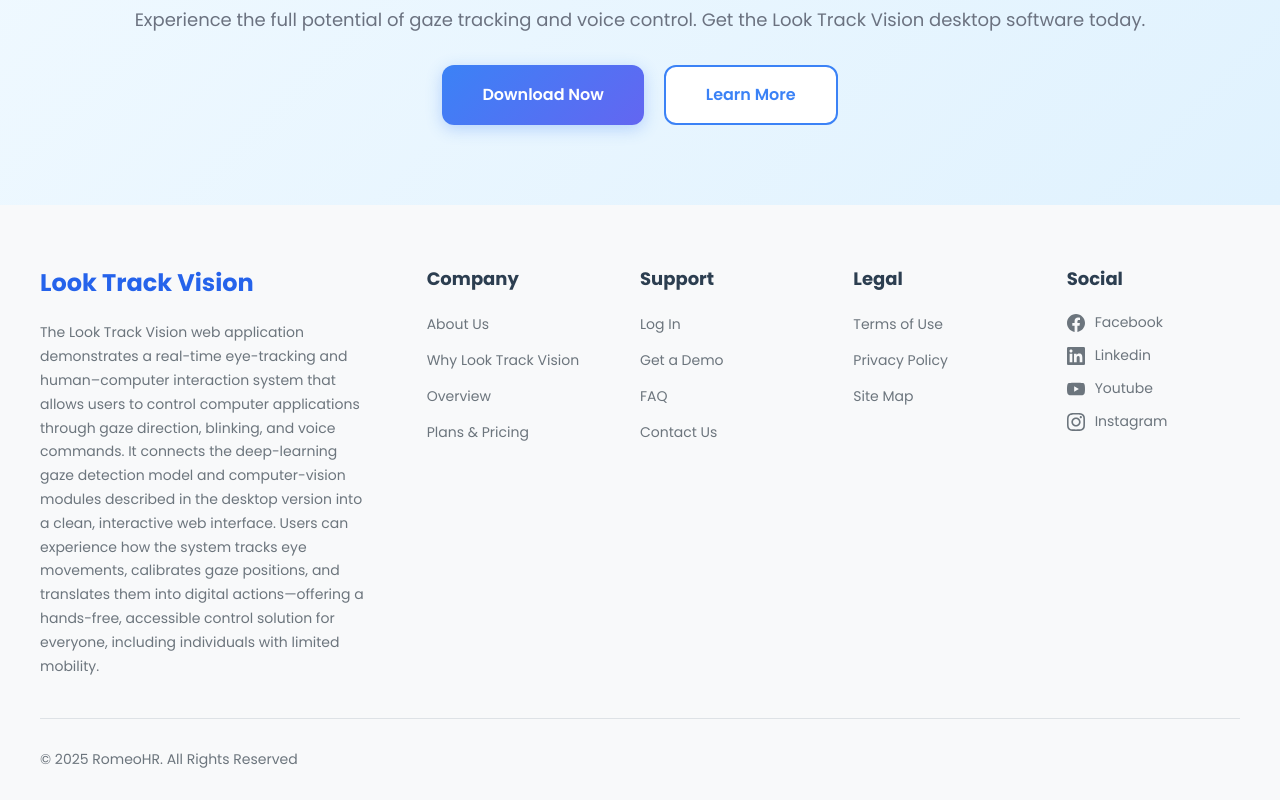
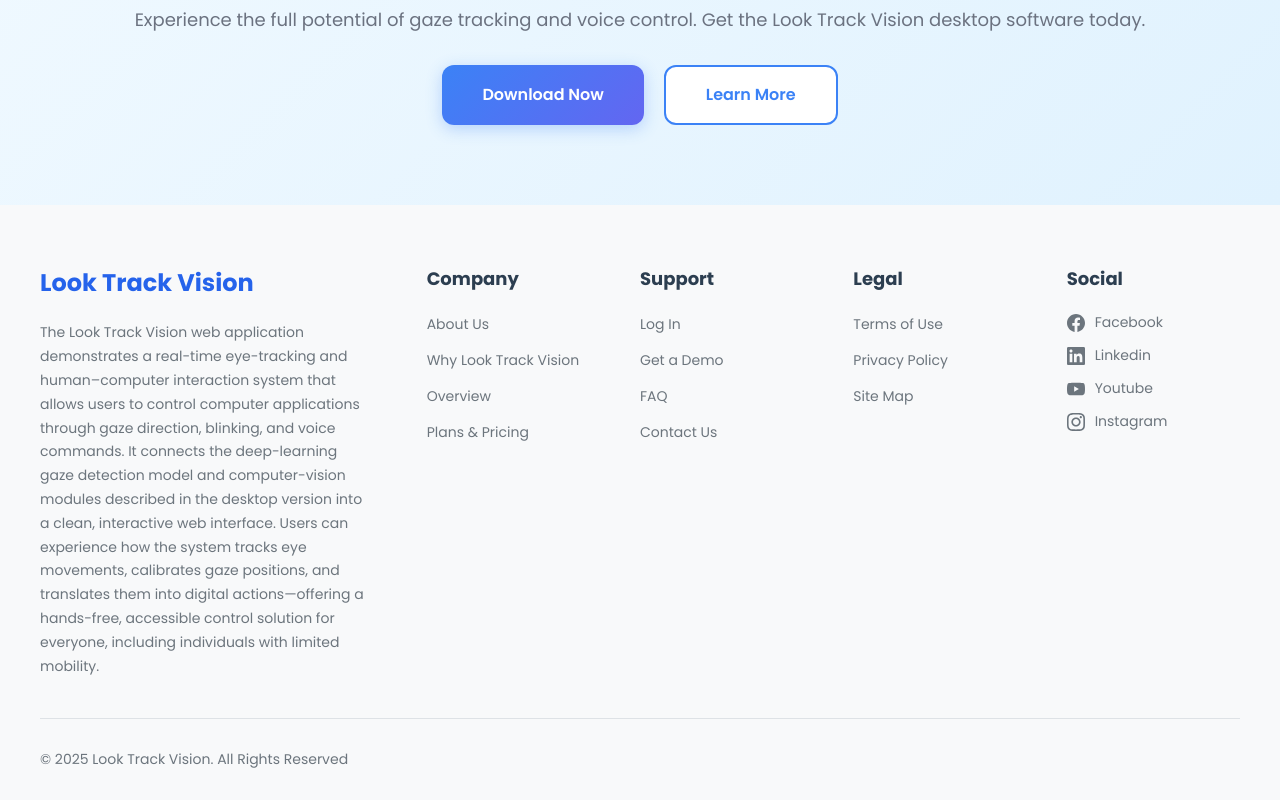
Before and after one commit to MoraisMNS/gaze-tracking-webapp-frontend, a React (Vite) app: page /application-control in a window 1280 px wide. Shown: the part 2398-3198 px from the top of the page. Built offline with nearby package versions, Linux system fonts and the light colour scheme.

Commit message:
Change footer

```diff
--- a/src/components/Footer.jsx
+++ b/src/components/Footer.jsx
@@ -94,7 +94,7 @@
 
         {/* Copyright */}
         <div className="footer-copyright">
-          <p>© 2025 RomeoHR. All Rights Reserved</p>
+          <p>© 2025 Look Track Vision. All Rights Reserved</p>
         </div>
       </div>
 
```
